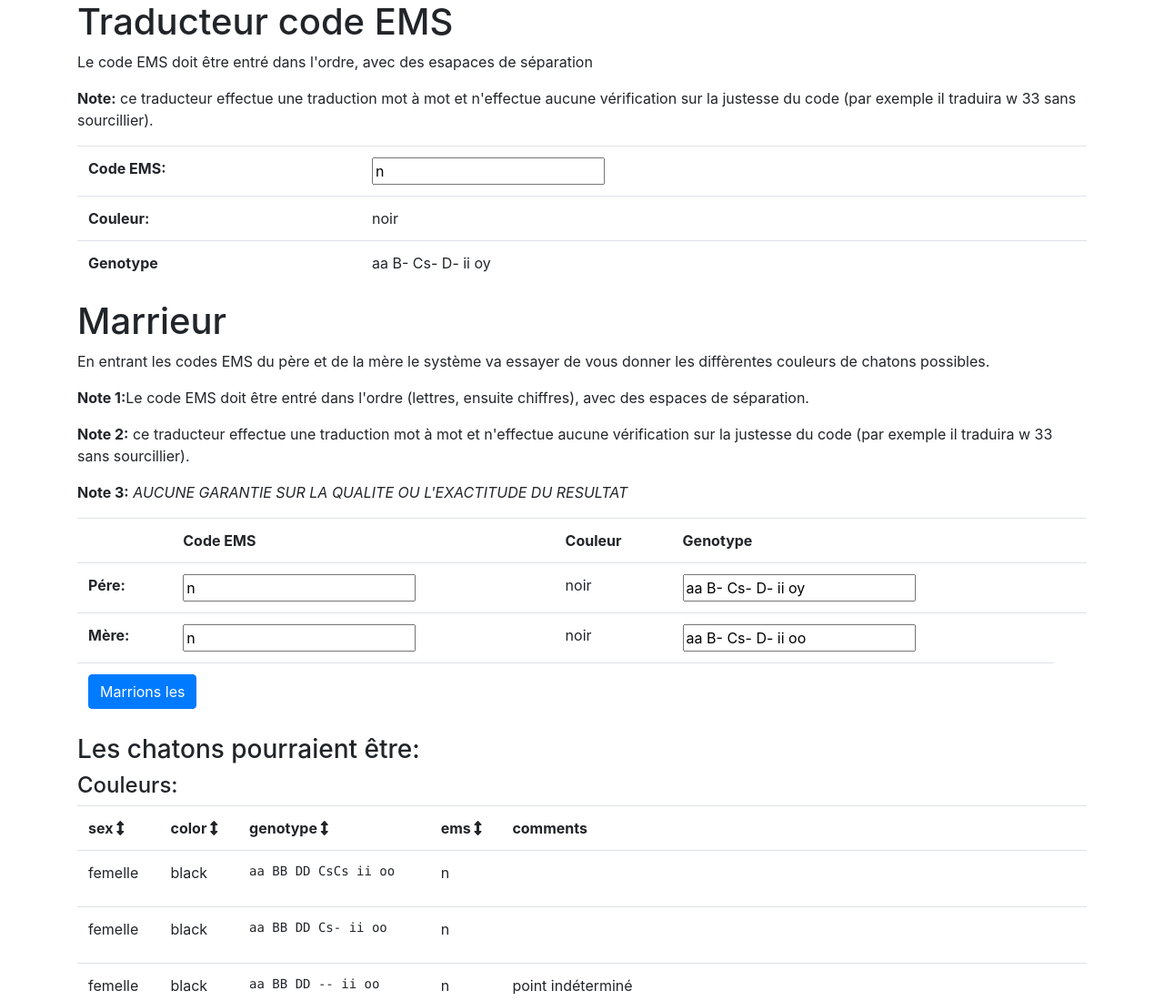
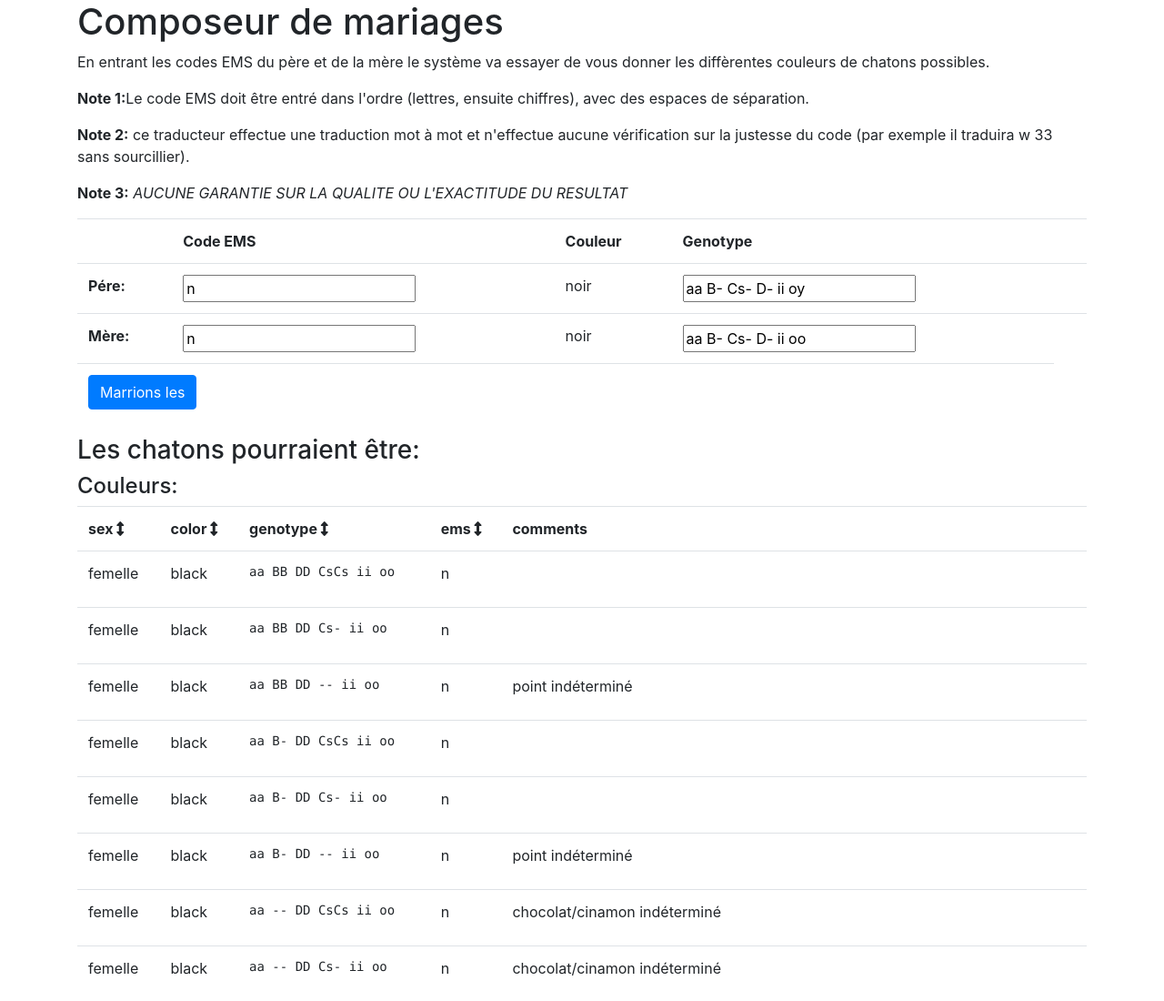
Before and after one commit to mfutech/kitten-colors, a plain HTML site: page index.html in a window 1280 px wide. Shown: the top 1100 px of the page at 91% size. Drawn offline with nearby package versions, Linux system fonts and the light colour scheme.

Commit message:
removed EMS translator  (already possible with breeding calculator) cleanup logging to console protection against invalid value at start (init values)

```diff
--- a/ems_breeding.js
+++ b/ems_breeding.js
@@ -139,7 +139,6 @@ class CatColor {
         if (fullcolor == "--") comments.push("chocolat/cinamon indéterminé");
         //comments.push("fullcolor: "+fullcolor);
 
-        //console.log(res);
         this.color = color;
         //this.color_ems = ems;
         this.text = this.sex + " " + this.color;
@@ -252,7 +251,6 @@ function combine_genes(gen_arr1, gen_arr2) {
 };
 
 function genotype2Str(genotype_arr) {
-    console.log(genotype_arr);
     return uniq(genotype_arr).sort((a, b) =>
         a.localeCompare(b, undefined, { sensitivity: 'base' })
     ).join(" ");
--- a/index.html
+++ b/index.html
@@ -14,42 +14,8 @@
 <body>
     <div class="container">
 
-        <h1>Traducteur code EMS</h1>
 
-        <p>Le code EMS doit être entré dans l'ordre, avec des esapaces de séparation</p>
-        <p>
-            <strong>Note:</strong>
-            ce traducteur effectue une traduction mot à mot et n'effectue aucune vérification sur
-            la justesse du code (par exemple il traduira w 33 sans sourcillier).
-        </p>
-        <div id="EMSCodeTranslator">
-            <div v-if="colors_error" class="alert alert-warning" role="alert">
-                <strong>Couleur(s) inconnue(s)</strong>: {{color.colors_error.join(", ")}}
-            </div>
-            <div v-if="patterns_error" class="alert alert-warning" role="alert">
-                <strong>Modificateur(s) inconnu(s)</strong>:{{color.patterns_error.join(", ")}}
-            </div>
-            <table class="table">
-                <tr>
-                    <th>Code EMS:</th>
-                    <td><input v-model="ems_code">
-                        <!--button type="submit" class="btn btn-primary" v-on:click="do_translation">traduire</button-->
-                    </td>
-                </tr>
-                <tr>
-                    <th>Couleur:</th>
-                    <td>{{translated_color}}
-                    </td>
-                </tr>
-                <tr>
-                    <th>Genotype</th>
-                    <td>{{translated_genotype}}</td>
-                </tr>
-            </table>
-
-
-        </div>
-        <h1>Marrieur</h1>
+        <h1>Composeur de mariages</h1>
 
         <p>
             En entrant les codes EMS du père et de la mère le système va essayer de vous
--- a/index.js
+++ b/index.js
@@ -14,37 +14,6 @@
     You should have received a copy of the GNU General Public License
     along with this program.  If not, see <https://www.gnu.org/licenses/>.
 **/
-
-var app = new Vue({
-  el: '#EMSCodeTranslator',
-  data: {
-    color: {},
-    colors_error: false,
-    patterns_error: false,
-    unknown: "",
-    ems_code: 'n',
-    genotype: "",
-  },
-
-  methods: {
-    do_translation: function () {
-      this.color = ems_translate(this.ems_code);
-      this.genotype = ems_genotype(this.ems_code);
-    }
-  },
-  computed: {
-    translated_color: function () {
-      this.color = ems_translate(this.ems_code);
-      this.colors_error = this.color.colors_error.length > 0;
-      this.patterns_error = this.color.patterns_error.length > 0;
-      return this.color.full_color;
-    },
-    translated_genotype: function () {
-      this.genotype = ems_genotype(this.ems_code);
-      return this.genotype;
-    }
-  }
-});
 
 var breeding = new Vue({
   el: '#Breeding',
@@ -69,7 +38,9 @@ var breeding = new Vue({
   },
   methods: {
     do_breeding: function () {
-      this.kitten_colors = ems_breeding_genotype(this.father_parsed_genotype, this.mother_parsed_genotype)
+      if (this.father_parsed_genotype.basic_color != undefined && this.mother_parsed_genotype.basic_color != undefined) {
+        this.kitten_colors = ems_breeding_genotype(this.father_parsed_genotype, this.mother_parsed_genotype);
+      }
     },
     sort: function (s) {
       //if s == current sort, reverse
@@ -123,13 +94,17 @@ var breeding = new Vue({
   watch: {
     // whenever question changes, this function will run
     father_genotype: function (new_genotype, old) {
+      if (new_genotype == "") return;
       this.father_parsed_genotype = parse_genotype(new_genotype);
       this.father_parsed_genotype_error = (this.father_parsed_genotype.genes_error.length > 0);
+      if (this.father_genotype == "" || this.mother_genotype == "") return;
       this.do_breeding();
     },
     mother_genotype: function (new_genotype, old) {
+      if (new_genotype == "") return;
       this.mother_parsed_genotype = parse_genotype(new_genotype);
       this.mother_parsed_genotype_error = (this.mother_parsed_genotype.genes_error.length > 0);
+      if (this.father_genotype == "" || this.mother_genotype == "") return;
       this.do_breeding();
     },
   }
```
